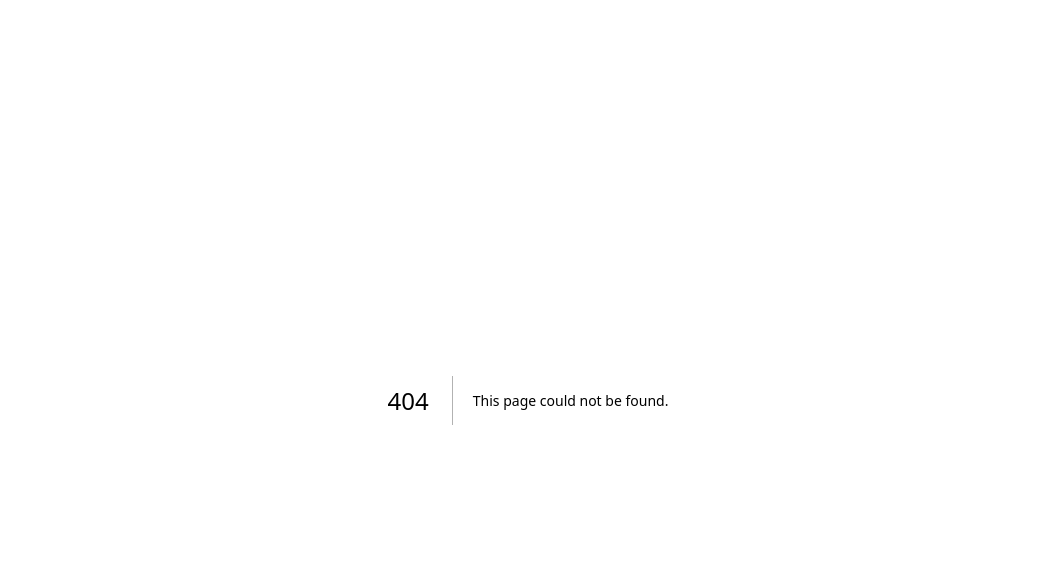
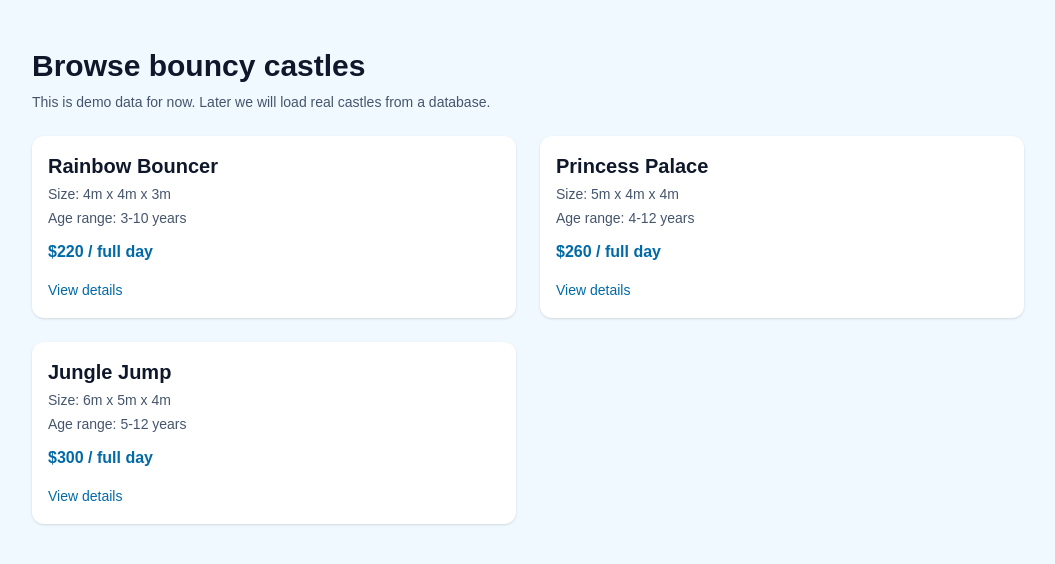
Before and after one commit to kwan244/bouncy-castle-booking-platform, a Next.js app: page /castles in a window 1280 px wide. Before the commit this address had no page. Shown: the top 564 px of the page, without its empty margins (112-1167 px from the left). Built offline with nearby package versions, Linux system fonts and the light colour scheme.

Commit message:
Implement castle list page with mock data

```diff
--- /dev/null
+++ b/src/app/castles/page.tsx
@@ -0,0 +1,70 @@
+const mockCastles = [
+    {
+        id: "rainbow-bouncer",
+        name: "Rainbow Bouncer",
+        size: "4m x 4m x 3m",
+        ageRange: "3-10 years",
+        priceFullday: 220,
+    },
+    {
+        id: "princess-palace",
+        name: "Princess Palace",
+        size: "5m x 4m x 4m",
+        ageRange: "4-12 years",
+        priceFullday: 260,
+    },
+    {
+        id: "jungle-jump",
+        name: "Jungle Jump",
+        size: "6m x 5m x 4m",
+        ageRange: "5-12 years",
+        priceFullday: 300,
+    },
+];
+
+export default function CastlesPage() {
+    return (
+        <main className="min-h-screen bg-sky-50">
+            <div className="mx-auto max-w-5xl px-4 py-12">
+                <h1 className="text-3xl font-bold text-slate-900">
+                    Browse bouncy castles
+                </h1>
+                <p className="mt-2 text-sm text-slate-600">
+                    This is demo data for now. Later we will load real castles from a database.
+                </p>
+
+                <div className="mt-6 grid gap-6 md:grid-cols-2">
+                    {mockCastles.map((castle) => (
+                        <article
+                            key={castle.id}
+                            className="rounded-xl bg-white p-4 shadow-sm"
+                        >
+                            <h2 className="text-xl font-semibold text-slate-900">
+                                {castle.name}
+                            </h2>
+
+                            <p className="mt-1 text-sm text-slate-600">
+                                Size: {castle.size}
+                            </p>
+
+                            <p className="mt-1 text-sm text-slate-600">
+                                Age range: {castle.ageRange}
+                            </p>
+
+                            <p className="mt-3 text-base font-semibold text-sky-700">
+                                ${castle.priceFullday} / full day
+                            </p>
+
+                            <a
+                                href={`/castles/${castle.id}`}
+                                className="mt-4 inline-block text-sm font-medium text-sky-700 underline-offset-4 hover:underline"
+                            >
+                                View details
+                            </a>
+                        </article>
+                    ))}
+                </div>
+            </div>
+        </main>
+    );
+}
```
